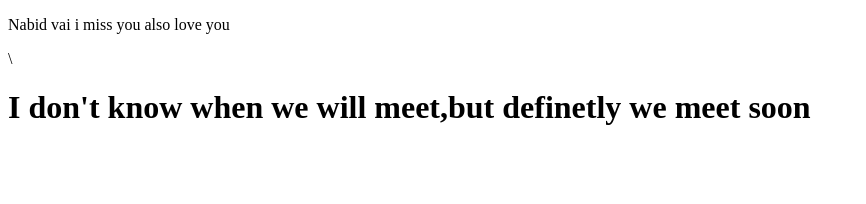
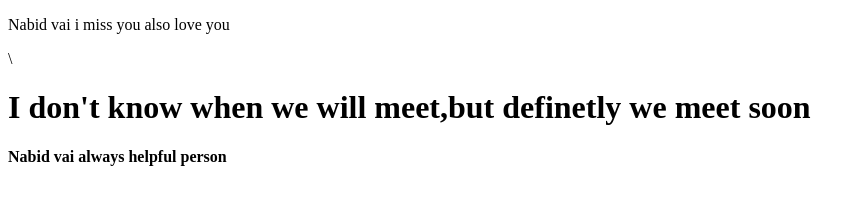
Before and after one commit to Mamun35421/my-third-repo, a plain HTML site: page index.html in a window 1280 px wide. Shown: the whole page, without its empty margins (0-866 px from the left). Drawn offline with Linux system fonts and the light colour scheme.

Commit message:
added heder

```diff
--- a/index.html
+++ b/index.html
@@ -9,5 +9,6 @@
 <body>
     <p>Nabid vai i miss you also love you</p>\
     <h1>I don't know when we will meet,but definetly we meet soon</h1>
+    <h4>Nabid vai always helpful person</h4>
 </body>
 </html>
```
